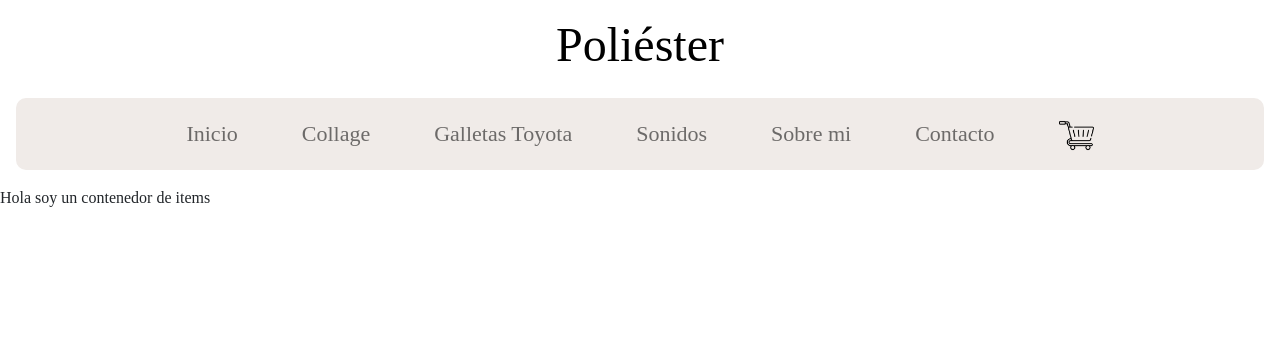
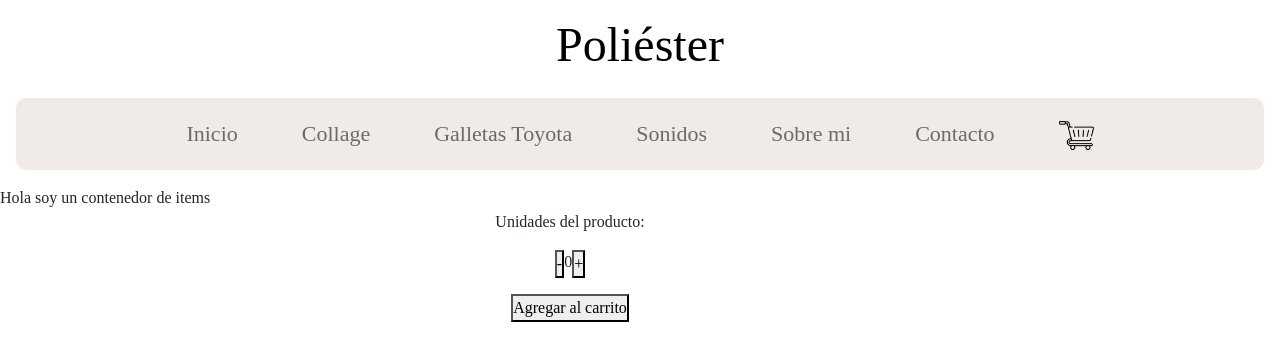
Before and after one commit to Franciscojm13/poliester_react_web, a React (Vite) app: page / in a window 1280 px wide. Shown: the top 360 px of the page. Built offline with nearby package versions, Linux system fonts and the light colour scheme.

Commit message:
Incluyendo ItemCount de productos

```diff
--- a/src/App.jsx
+++ b/src/App.jsx
@@ -3,16 +3,17 @@ import './sass/App.scss'
 import '../node_modules/bootstrap/dist/css/bootstrap.min.css'
 import NavBar from './components/NavBar/NavBar';
 import ItemListContainer from './components/ItemListContainer/ItemListContainer';
+import ItemCount from './components/ItemCount/ItemCount';
 
 function App() {
   const [count, setCount] = useState(0)
-  console.log("hola");
 
   return (
 
     <div className="App">
     <NavBar />
     <ItemListContainer contenedorItems={'Hola soy un contenedor de items'}/>
+    <ItemCount/>
     </div>
   )
 }
--- /dev/null
+++ b/src/components/ItemCount/ItemCount.jsx
@@ -0,0 +1,39 @@
+import { useState } from 'react'
+import React from 'react'
+
+const ItemCount = () => {
+
+    const [contador, setContador]=useState(0)
+
+    function funcionSumarProducto(){
+        setContador(contador+1)
+    }
+    function funcionRestarProducto(){
+        if(contador>0){
+        setContador(contador-1)
+        }
+    }
+
+    function agregarAlCarrito(){
+        console.log(`Se hán agregado ${contador} productos al carrito`)
+    }
+
+    return (
+        <>
+            <div className='container d-inline-flex flex-column justify-content-center align-items-center mx-auto'>
+
+                <div>Unidades del producto:</div>
+                    <div className=' d-flex justify-content-center mx-auto mt-3'>
+                            <button onClick={funcionRestarProducto}> - </button>
+                            <div>{contador}</div>
+                            <button onClick={funcionSumarProducto}> + </button>
+                    </div>
+                    <button className='mt-3' onClick={agregarAlCarrito}> Agregar al carrito </button>
+
+            </div>
+
+        </>
+    )
+}
+
+export default ItemCount
```
